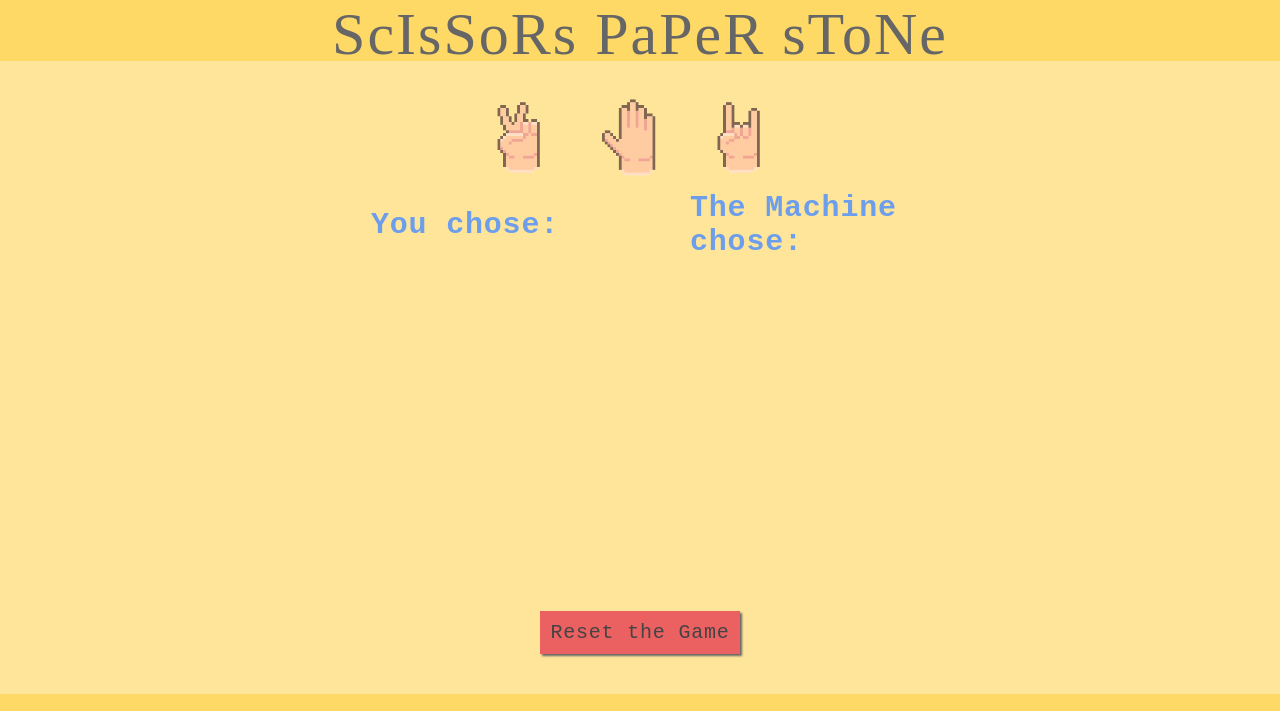
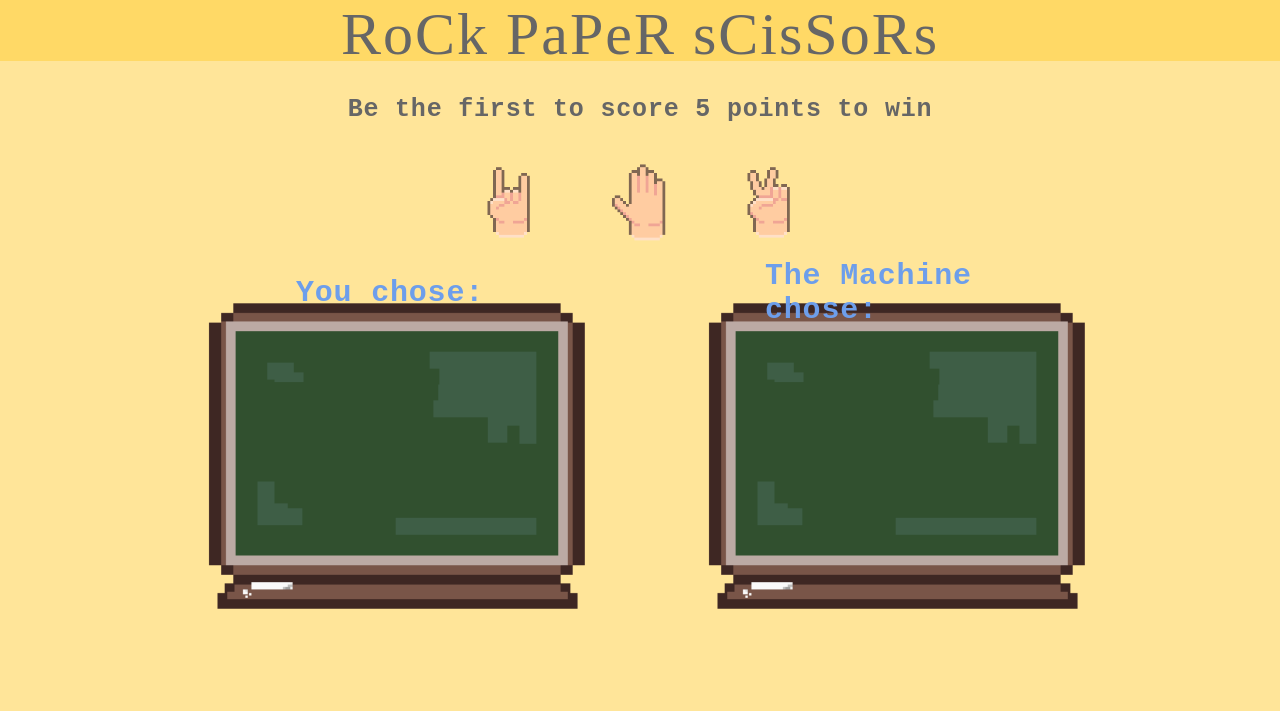
Before and after one commit to adnamawol/rock-paper-scissors, a plain HTML site: page index.html in a window 1280 px wide. Shown: the top 711 px of the page. Drawn offline with Linux system fonts and the light colour scheme.

Commit message:
Re-organised codes in HTML, CSS and JS documents to make clearer to read

```diff
--- a/index.html
+++ b/index.html
@@ -2,64 +2,55 @@
 <html>
 <head>
     <meta charset="utf-8">
-    <title>Scissors, Paper, Stone</title>
+    <title>Rock, Paper, Scissors</title>
     <script defer src="./script.js"></script>
     <link rel="stylesheet" href="./style.css">
-
-
 </head>
 
 <body>
     <div class="header">
-        <h1>ScIsSoRs PaPeR sToNe</h1>
+        <h1>RoCk PaPeR sCisSoRs</h1>
         <audio class="scissors-audio" src="./audio/scissors.mp3"></audio>
         <audio class="paper-audio" src="./audio/paper.mp3"></audio>
         <audio class="stone-audio" src="./audio/stone.mp3"></audio>
     </div>
 
-    <div id="btns">
-        <img src="./photos/victory.png" alt="Scissors" id="scissors" class="choice">
-        <img src="./photos/hand.png" alt="Paper" id="paper" class="choice">
-        <img src="./photos/rock.png" alt="Stone" id="stone" class="choice"><br>
-
+    <div id="instructions">
+        <div>
+            <h4>Be the first to score 5 points to win</h4><br>
+        </div>
+        <div id="btns">
+            <img src="./photos/rock.png" alt="Stone" id="stone" class="choice"><br>
+            <img src="./photos/hand.png" alt="Paper" id="paper" class="choice"><br>
+            <img src="./photos/victory.png" alt="Scissors" id="scissors" class="choice">
+        </div>
     </div>
 
     <div id="choice">
-
         <div id="player-container">
             <div class="choice-header">
                 <h3>You chose:</h3>
             </div>
             <div id="player">
-
             </div>
             <div id="player-result">
-
             </div>
         </div>
-
         <div id="comp-container">
             <div class="choice-header">
                 <h3>The Machine chose:</h3>
             </div>
             <div id="comp">
-
             </div>
             <div id="comp-result">
-
             </div>
         </div>
-
     </div>
 
     <div class="box">
         <div id="container">
-
         </div>
-
     </div>
-
-
 
     <div class="restart-box">
         <button id="restart">Reset the Game</button>
--- a/script.js
+++ b/script.js
@@ -2,6 +2,13 @@ const container = document.querySelector('#container');
 const results = document.querySelector('#results');
 const playerCumResult = document.querySelector('#player-result');
 const compCumResult = document.querySelector('#comp-result');
+const player = document.querySelector('#player');
+const comp = document.querySelector('#comp')
+const scissorsBtn = document.querySelector('#scissors');
+const paperBtn = document.querySelector('#paper');
+const stoneBtn = document.querySelector('#stone');
+
+
 const para = document.createElement('p');
 const playerResult = document.createElement('p');
 const compResult = document.querySelector('p');
@@ -9,21 +16,10 @@ const resultPlayerPic = document.createElement('img');
 const resultCompPic = document.createElement('img');
 
 
-const player = document.querySelector('#player');
-const comp = document.querySelector('#comp')
+//play a round of RPS
 
-
-const scissorsBtn = document.querySelector('#scissors');
-const paperBtn = document.querySelector('#paper');
-const stoneBtn = document.querySelector('#stone');
-
-
-
-scissorsBtn.addEventListener('click', () => playRound("scissors",computerPlay()));
-paperBtn.addEventListener('click',() => playRound("paper",computerPlay()));
-stoneBtn.addEventListener('click', () => playRound("stone",computerPlay()));
-
-
+let compCumScore = 0;
+let playerCumScore = 0;
 
 function computerPlay () {
     let spsChoice = ["scissors", "paper", "stone"];
@@ -32,9 +28,6 @@ function computerPlay () {
     return computerChoice;
 }
 
-let compCumScore = 0;
-let playerCumScore = 0;
-
 function playRound (playerSelection, computerSelection) {
     if (computerSelection === "scissors" && playerSelection === "paper") {
         para.textContent="The Machine gains 1 point, and you gain nothing.";
@@ -42,10 +35,8 @@ function playRound (playerSelection, computerSelection) {
 
         resultPlayerPic.src='./photos/hand.png';
         player.appendChild(resultPlayerPic);
-
         resultCompPic.src='./photos/victory.png';
         comp.appendChild(resultCompPic);
-
 
         compCumScore += 1;
     } else if (computerSelection === "paper" && playerSelection === "scissors") {
@@ -54,7 +45,6 @@ function playRound (playerSelection, computerSelection) {
 
         resultPlayerPic.src='./photos/victory.png';
         player.appendChild(resultPlayerPic);
-
         resultCompPic.src='./photos/hand.png';
         comp.appendChild(resultCompPic);
 
@@ -65,7 +55,6 @@ function playRound (playerSelection, computerSelection) {
 
         resultPlayerPic.src='./photos/rock.png';
         player.appendChild(resultPlayerPic);
-
         resultCompPic.src='./photos/victory.png';
         comp.appendChild(resultCompPic);
 
@@ -76,7 +65,6 @@ function playRound (playerSelection, computerSelection) {
 
         resultPlayerPic.src='./photos/victory.png';
         player.appendChild(resultPlayerPic);
-
         resultCompPic.src='./photos/rock.png';
         comp.appendChild(resultCompPic);
 
@@ -87,7 +75,6 @@ function playRound (playerSelection, computerSelection) {
 
         resultPlayerPic.src='./photos/rock.png';
         player.appendChild(resultPlayerPic);
-
         resultCompPic.src='./photos/hand.png';
         comp.appendChild(resultCompPic);
 
@@ -98,7 +85,6 @@ function playRound (playerSelection, computerSelection) {
 
         resultPlayerPic.src='./photos/victory.png';
         player.appendChild(resultPlayerPic);
-
         resultCompPic.src='./photos/rock.png';
         comp.appendChild(resultCompPic);
 
@@ -109,13 +95,10 @@ function playRound (playerSelection, computerSelection) {
 
         resultPlayerPic.src='./photos/dead.png';
         player.appendChild(resultPlayerPic);
-
         resultCompPic.src='./photos/dead.png';
         comp.appendChild(resultCompPic);
 
     }
-    playerCumResult.textContent=`You: ${playerCumScore}`;
-    compCumResult.textContent=`The Machine: ${compCumScore}`;
 
     if (compCumScore === 5) {
         alert("Sorry, you lost to the Machine!");
@@ -127,8 +110,19 @@ function playRound (playerSelection, computerSelection) {
         reset();
         return;
     }
+
+    playerCumResult.textContent=`You: ${playerCumScore}`;
+    compCumResult.textContent=`The Machine: ${compCumScore}`;
+
 }
 
+
+scissorsBtn.addEventListener('click', () => playRound("scissors",computerPlay()));
+paperBtn.addEventListener('click',() => playRound("paper",computerPlay()));
+stoneBtn.addEventListener('click', () => playRound("stone",computerPlay()));
+
+
+//restart
 const restartBtn = document.querySelector('#restart');
 restartBtn.addEventListener('click', () => reset())
 
@@ -142,7 +136,7 @@ function reset () {
     container.removeChild(para);
 }
 
-
+//audio on mouserover
 const audioScissors = document.querySelector('.scissors-audio');
 const audioPaper = document.querySelector('.paper-audio');
 const audioStone = document.querySelector('.stone-audio')
--- a/style.css
+++ b/style.css
@@ -1,3 +1,5 @@
+/*main*/
+
 body {
     font-family: monospace;
     justify-content: space-between;
@@ -5,6 +7,19 @@ body {
     width:100vw;
     padding: 0;
     margin: 0;
+}
+
+a {
+    text-decoration: none;
+    color: #222222;
+    font-weight: bold;
+}
+
+/*header*/
+.header {
+    background-color: #ffd966ff;
+    color: #666666;
+    margin-top:-40px;
 }
 
 h1 {
@@ -18,6 +33,107 @@ h1 {
     animation: blinker 2.5s linear infinite;
 }
 
+@keyframes blinker {
+    50% { opacity: 0; };
+    from { color: #666666; }
+    to { color:  #eb6060ff; }
+}
+
+/*instructions*/
+
+#instructions {
+    display:flex;
+    flex-direction: column;
+    background-color: #ffe599ff;
+    margin-top:-48px;
+    align-items: center;
+    font-family: pxlxxl, 'Courier New', Courier, monospace;
+    font-size:25px;
+    letter-spacing: .8px;
+    color: #666666;
+}
+#btns {
+    display:flex;
+    justify-content: center;
+    padding: 0px 30px 50px 30px;
+    margin-top:-30px;
+    gap: 20px;
+    background-color: #ffe599ff;
+}
+
+img.choice {
+    width: 90px;
+    height: auto;
+}
+
+img.choice:hover {
+    transform: scale(1.2);
+}
+
+/*choice*/
+
+#choice {
+    display:flex;
+    justify-content: center;
+    background-color: #ffe599ff;
+}
+
+#player,
+#comp {
+    height: 150px;
+    width: 150px;
+    margin-top:-35px;
+    display: flex;
+    flex-shrink: 1;
+}
+
+.choice-header {
+    height: 50px;
+    width: 250px;
+    display: flex;
+    justify-content: center;
+    align-items: center;
+    margin-top: -60px;
+}
+
+#container {
+    display:flex;
+    justify-content: center;
+    align-items: center;
+    height:100px;
+    width:800px;
+    font-family: pxlxxl, 'Courier New', Courier, monospace;
+    font-size:25px;
+    color: #666666;
+    letter-spacing:.8px;
+}
+
+#player-container,
+#comp-container {
+    display: flex;
+    justify-content: space-around;
+    align-items: center;
+    flex-direction: column;
+    height:320px;
+    width: 500px;
+    gap:10px;
+    background-image: url("./photos/chalkboard1.png");
+    background-size: 97%;
+    background-repeat: no-repeat;
+    background-position: center;
+    background-position-x: -5px;
+}
+
+#player-result,
+#comp-result {
+    font-family: pxlxxl, 'Courier New', Courier, monospace;
+    font-size:25px;
+    color: #ffffff;
+    letter-spacing:.8px;
+    height: 40px;
+    margin-bottom: -40px;
+}
+
 h3 {
     font-family: pxlxxl, 'Courier New', Courier, monospace;
     font-size:30px;
@@ -25,51 +141,12 @@ h3 {
     letter-spacing:.8px;
 }
 
-@keyframes blinker {
-    50% { opacity: 0; };
-    from { color: #666666; }
-    to { color:  #eb6060ff; }
+img {
+    width: 150px;
+    height: auto;
 }
 
-
-#btns {
-    display:flex;
-    justify-content: center;
-    padding: 30px;
-    margin-top:-48px;
-    gap: 20px;
-    background-color: #ffe599ff;
-}
-
-#container {
-    display:flex;
-    justify-content: center;
-    align-items: center;
-    height:80px;
-    width:800px;
-    font-family: pxlxxl, 'Courier New', Courier, monospace;
-    font-size:25px;
-    color: #666666;
-    letter-spacing:.8px;
-}
-
-#player-result,
-#comp-result {
-    font-family: pxlxxl, 'Courier New', Courier, monospace;
-    font-size:25px;
-    color: #666666;
-    letter-spacing:.8px;
-    height: 40px;
-    margin-bottom: -40px;
-}
-
-.restart-box {
-    display:flex;
-    justify-content: center;
-    background-color: #ffe599ff;
-    padding: 10px 10px 40px 10px;
-    margin-top: -10px;
-}
+/*box*/
 
 .box {
     display:flex;
@@ -78,8 +155,14 @@ h3 {
     background-color:#ffe599ff;
 }
 
-button:hover {
-    transform: scale(1.1);
+/*restart-box*/
+
+.restart-box {
+    display:flex;
+    justify-content: center;
+    background-color: #ffe599ff;
+    padding: 10px 10px 40px 10px;
+    margin-top: -10px;
 }
 
 #restart {
@@ -94,60 +177,11 @@ button:hover {
     box-shadow: 2px 2px 2px #666666;
 }
 
-img.choice {
-    width: 90px;
-    height: auto;
+button:hover {
+    transform: scale(1.1);
 }
 
-img {
-    width: 160px;
-    height: auto;
-}
-
-img.choice:hover {
-    transform: scale(1.2);
-}
-
-img.icon {
-    height: 13px;
-    width: auto;
-}
-
-#player-container,
-#comp-container {
-    display: flex;
-    justify-content: space-evenly;
-    align-items: center;
-    flex-direction: column;
-    height:320px;
-    width: 350px;
-    gap:10px;
-    /*border: 2px solid black;*/
-}
-
-#player,
-#comp {
-    height: 150px;
-    width: 150px;
-    margin-top:-35px;
-    /*border: 2px solid black ;*/
-}
-
-#choice {
-    display:flex;
-    justify-content: center;
-    background-color: #ffe599ff;
-}
-
-.choice-header {
-    /*border: 2px solid black ;*/
-    height: 50px;
-    width: 250px;
-    display: flex;
-    justify-content: center;
-    align-items: center;
-    margin-top: -60px;
-}
+/*footer*/
 
 .footer {
     display: flex;
@@ -158,14 +192,7 @@ img.icon {
     color: #666666;
 }
 
-a {
-    text-decoration: none;
-    color: #222222;
-    font-weight: bold;
+img.icon {
+    height: 13px;
+    width: auto;
 }
-
-.header {
-    background-color: #ffd966ff;
-    color: #666666;
-    margin-top:-40px;
-}
```
